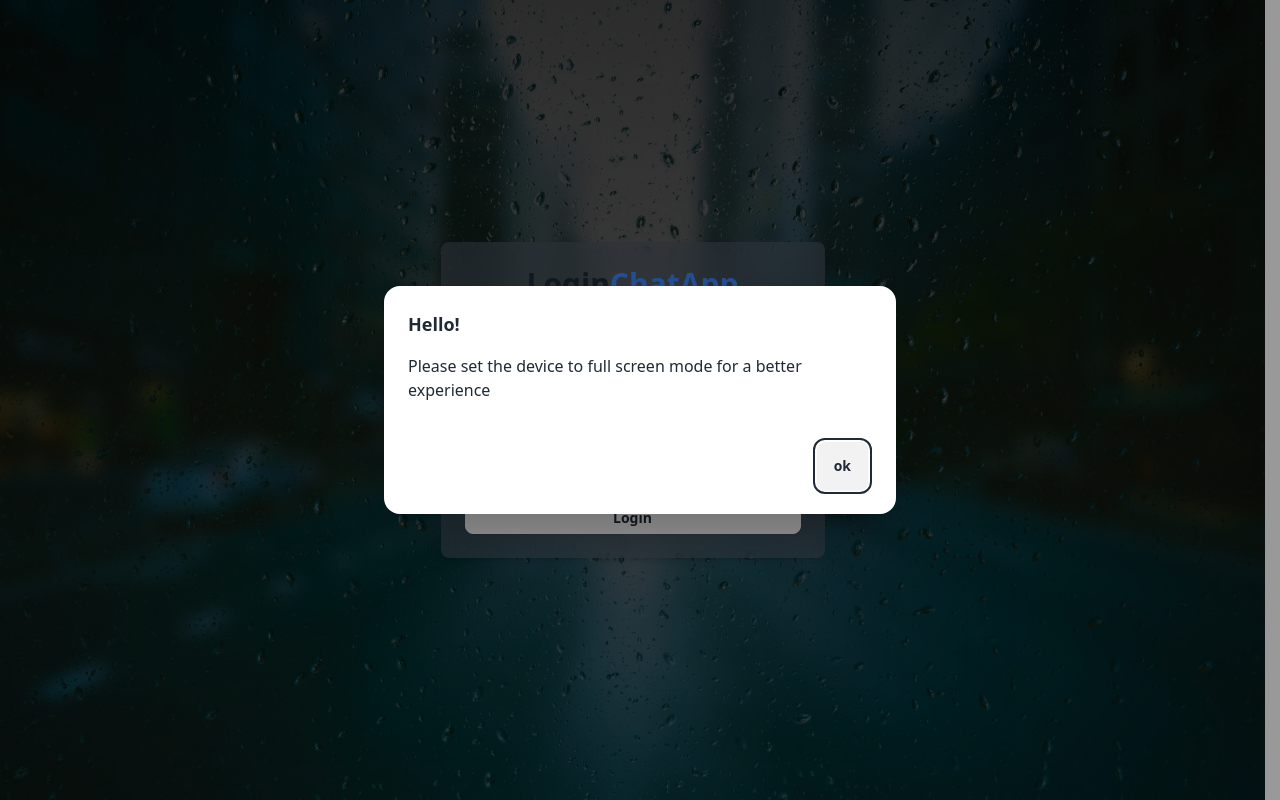
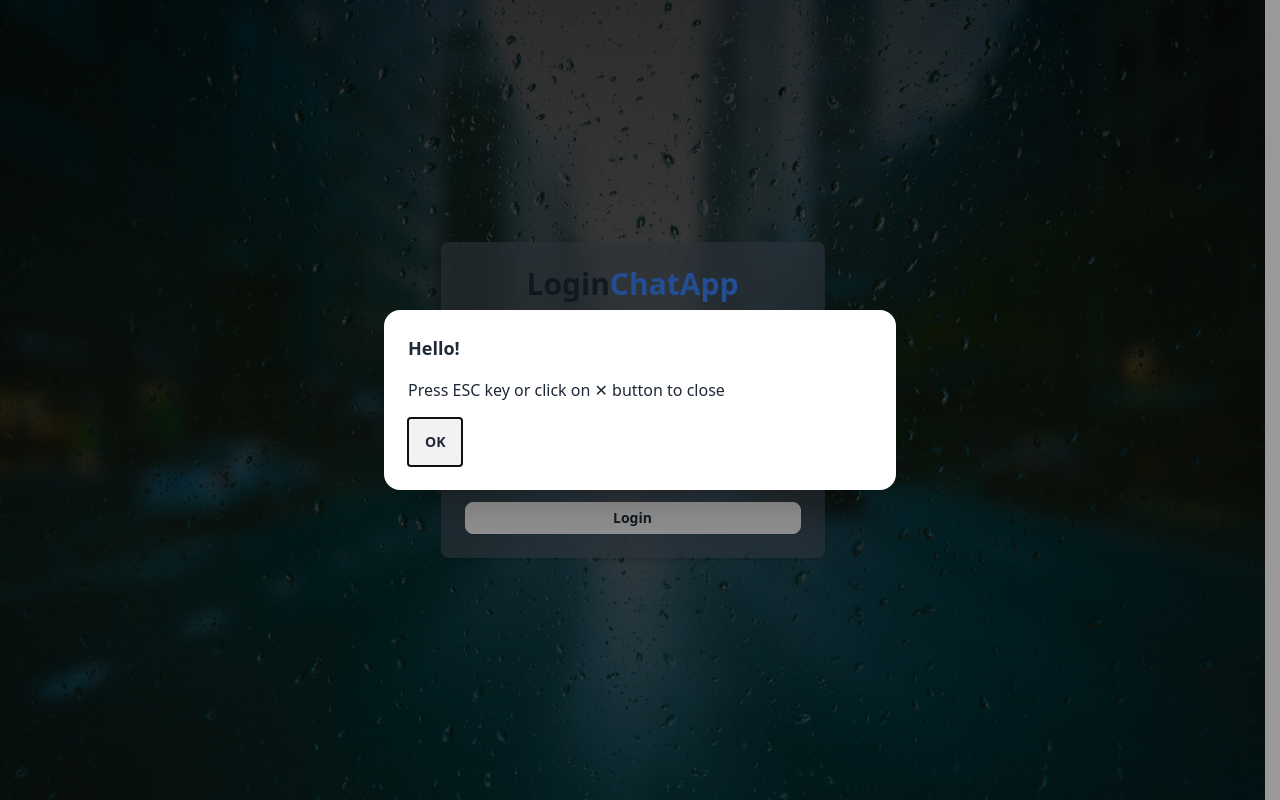
Before and after one commit to RaminMajidi/chat-room, a React (Vite) app in the folder frontend/: page /login in a window 1280 px wide. Built offline with nearby package versions, Linux system fonts and the light colour scheme.

Commit message:
[add] new feature fullscreen (frontend)

```diff
--- a/frontend/src/components/App.jsx
+++ b/frontend/src/components/App.jsx
@@ -14,11 +14,6 @@ function App() {
   const { authUser } = useAuthContext();
   useListenMessages();
 
-
-  useEffect(() => {
-    document.getElementById('my_modal_1').showModal();
-  }, [])
-
   return (
     <div className="p-2  h-screen flex items-center justify-center">
       <Modal/>
--- a/frontend/src/components/custom/Modal.jsx
+++ b/frontend/src/components/custom/Modal.jsx
@@ -1,35 +1,37 @@
-import React from 'react'
+import React, { useEffect, useState } from 'react'
 
 const Modal = () => {
+    const [screen,SetScreen]= useState(false)
 
+    useEffect(() => {
+        document.getElementById('my_modal_3').showModal();
+    }, [])
 
     const handlerFullScreen = () => {
         if (!document.fullscreenElement) {
+            SetScreen(true)
             document.documentElement.requestFullscreen();
-        } else if (document.exitFullscreen) {
-            document.exitFullscreen();
         }
     }
 
-
     return (
-        <>
-            <dialog id="my_modal_1" className="modal">
-                <div className="modal-box">
+        <dialog id="my_modal_3" className="modal">
+            <div className="modal-box">
+                <form method="dialog">
+                    {/* if there is a button in form, it will close the modal */}
+                    {/* <button className="btn btn-sm btn-circle btn-ghost absolute right-2 top-2">✕</button> */}
                     <h3 className="font-bold text-lg">Hello!</h3>
-                    <p className="py-4">
-                        Please set the device to full screen mode for a better experience
-                    </p>
-                    <div className="modal-action">
-                        <form method="dialog">
-                            <button
-                                onPointerDown={handlerFullScreen}
-                                className="btn mx-1">ok</button>
-                        </form>
-                    </div>
-                </div>
-            </dialog>
-        </>
+                    <p className="py-4">Press ESC key or click on ✕ button to close</p>
+                    <button className="">
+                        <span
+                            onClick={handlerFullScreen}
+                            className='btn'>
+                            OK
+                        </span>
+                    </button>
+                </form>
+            </div>
+        </dialog>
     )
 }
 
--- a/frontend/src/components/sidebar/Desktop.jsx
+++ b/frontend/src/components/sidebar/Desktop.jsx
@@ -3,6 +3,7 @@ import SearchInput from './SearchInput'
 import SpinnerLoading from '../custom/SpinnerLoading'
 import LogoutButton from './LogoutButton'
 import Conversations from './Conversations'
+import FullScreen from './FullScreen'
 
 const Desktop = () => {
     return (
@@ -14,7 +15,10 @@ const Desktop = () => {
             <Suspense fallback={<SpinnerLoading />}>
                 <Conversations />
             </Suspense>
-            <LogoutButton />
+            <div className='flex gap-4'>
+                <LogoutButton />
+                <FullScreen />
+            </div>
         </div>
     )
 }
--- a/frontend/src/components/sidebar/Drawer.jsx
+++ b/frontend/src/components/sidebar/Drawer.jsx
@@ -3,7 +3,8 @@ import SearchInput from './SearchInput'
 import SpinnerLoading from '../custom/SpinnerLoading'
 import Conversations from './Conversations'
 import LogoutButton from './LogoutButton'
-import {IoMdMenu} from "react-icons/io"
+import { IoMdMenu } from "react-icons/io"
+import FullScreen from './FullScreen'
 
 const Drawer = () => {
     return (
@@ -15,7 +16,7 @@ const Drawer = () => {
                 <label
                     htmlFor="my-drawer-4"
                     className="absolute right-0">
-                   <IoMdMenu className='w-12 h-12 mr-2 text-white'/>
+                    <IoMdMenu className='w-12 h-12 mr-2 text-white' />
                 </label>
             </div>
             <div className="drawer-side">
@@ -29,7 +30,10 @@ const Drawer = () => {
                     <Suspense fallback={<SpinnerLoading />}>
                         <Conversations />
                     </Suspense>
-                    <LogoutButton />
+                    <div className='flex gap-4'>
+                        <LogoutButton />
+                        <FullScreen />
+                    </div>
                 </ul>
             </div>
         </div>
--- /dev/null
+++ b/frontend/src/components/sidebar/FullScreen.jsx
@@ -0,0 +1,22 @@
+import { MdOutlineFullscreen } from "react-icons/md";
+
+const FullScreen = () => {
+
+
+    const toggleFullScreen = () => {
+        if (!document.fullscreenElement) {
+            document.documentElement.requestFullscreen();
+        } else if (document.exitFullscreen) {
+            document.exitFullscreen();
+        }
+    }
+
+
+  return (
+    <div className="mt-4" onClick={toggleFullScreen}>
+        <MdOutlineFullscreen className="w-6 h-6 text-white cursor-pointer"/>
+    </div>
+  )
+}
+
+export default FullScreen
```
Also changed, not shown: frontend/src/utils/Handlers.js (added).
